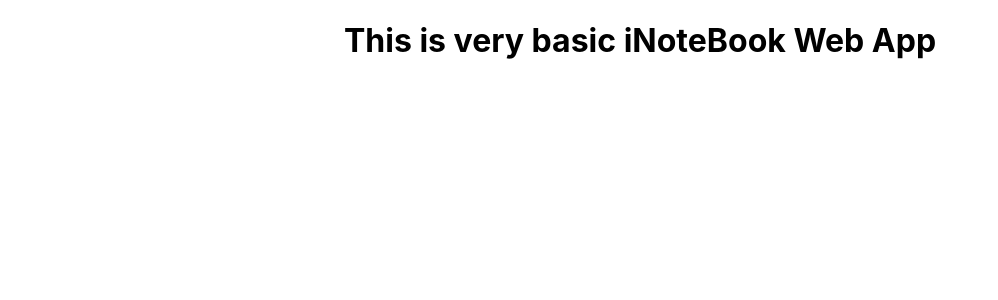
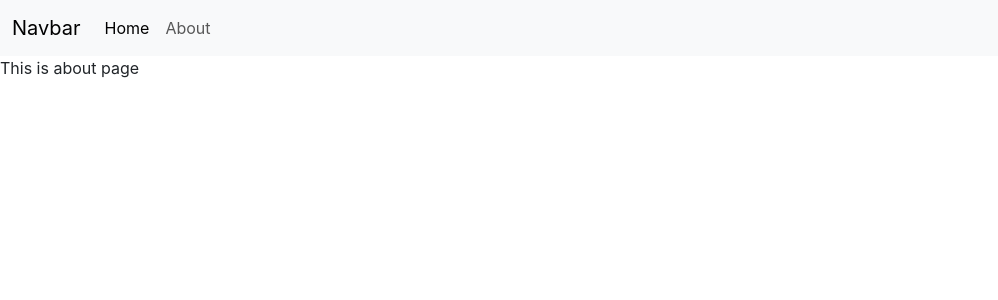
Before and after one commit to Manish201304/inotebook, a React (Create React App) app: page /about in a window 1280 px wide. Shown: the top 300 px of the page, without its empty margins (0-998 px from the left). Built offline with nearby package versions, Linux system fonts and the light colour scheme; the HTML template or start-up script is replaced by a standard one.

Commit message:
Creating Navbar and Routes

```diff
--- a/public/index.html
+++ b/public/index.html
@@ -10,34 +10,19 @@
       content="Web site created using create-react-app"
     />
     <link rel="apple-touch-icon" href="%PUBLIC_URL%/logo192.png" />
-    <!--
-      manifest.json provides metadata used when your web app is installed on a
-      user's mobile device or desktop. See https://developers.google.com/web/fundamentals/web-app-manifest/
-    -->
+
     <link rel="manifest" href="%PUBLIC_URL%/manifest.json" />
-    <!--
-      Notice the use of %PUBLIC_URL% in the tags above.
-      It will be replaced with the URL of the `public` folder during the build.
-      Only files inside the `public` folder can be referenced from the HTML.
+    <title>iNoteBook - Your notes are secure on cloud</title>
+    <link href="https://cdn.jsdelivr.net/npm/bootstrap@5.3.3/dist/css/bootstrap.min.css" rel="stylesheet" integrity="sha384-QWTKZyjpPEjISv5WaRU9OFeRpok6YctnYmDr5pNlyT2bRjXh0JMhjY6hW+ALEwIH" crossorigin="anonymous">
 
-      Unlike "/favicon.ico" or "favicon.ico", "%PUBLIC_URL%/favicon.ico" will
-      work correctly both with client-side routing and a non-root public URL.
-      Learn how to configure a non-root public URL by running `npm run build`.
-    -->
-    <title>React App</title>
   </head>
   <body>
     <noscript>You need to enable JavaScript to run this app.</noscript>
     <div id="root"></div>
-    <!--
-      This HTML file is a template.
-      If you open it directly in the browser, you will see an empty page.
-
-      You can add webfonts, meta tags, or analytics to this file.
-      The build step will place the bundled scripts into the <body> tag.
-
-      To begin the development, run `npm start` or `yarn start`.
-      To create a production bundle, use `npm run build` or `yarn build`.
-    -->
+    <script
+      src="https://cdn.jsdelivr.net/npm/bootstrap@5.3.3/dist/js/bootstrap.bundle.min.js"
+      integrity="sha384-YvpcrYf0tY3lHB60NNkmXc5s9fDVZLESaAA55NDzOxhy9GkcIdslK1eN7N6jIeHz"
+      crossorigin="anonymous"
+    ></script>
   </body>
 </html>
--- a/src/App.js
+++ b/src/App.js
@@ -1,10 +1,21 @@
 import './App.css';
+import About from './Components/About';
+import Home from './Components/Home';
+import Navbar from './Components/Navbar';
+import { BrowserRouter as Router, Routes, Route } from "react-router-dom";
 
 function App() {
   return (
-    <div className="App">
-     <h1>This is very basic iNoteBook Web App</h1>
-    </div>
+    <Router>
+      <div>
+        <Navbar />
+        <Routes>
+          <Route exact path="/" element={<Home />} />
+          <Route exact path="/about"element={<About />} />
+          {/* <Route path="/user" element={<About />} /> */}
+        </Routes>
+      </div>
+    </Router>
   );
 }
 
--- /dev/null
+++ b/src/Components/About.js
@@ -0,0 +1,11 @@
+import React from 'react'
+
+const About = () => {
+  return (
+    <div>
+       This is about page
+    </div>
+  )
+}
+
+export default About
--- /dev/null
+++ b/src/Components/Home.js
@@ -0,0 +1,11 @@
+import React from 'react'
+
+const Home = () => {
+  return (
+    <div>
+      This is home page
+    </div>
+  )
+}
+
+export default Home
--- /dev/null
+++ b/src/Components/Navbar.js
@@ -0,0 +1,27 @@
+import React from 'react';
+import { Link } from "react-router-dom";
+
+const Navbar = () => {
+    return (
+        <nav className="navbar navbar-expand-lg bg-body-tertiary">
+            <div className="container-fluid">
+                <Link className="navbar-brand" to="/">Navbar</Link>
+                <button className="navbar-toggler" type="button" data-bs-toggle="collapse" data-bs-target="#navbarSupportedContent" aria-controls="navbarSupportedContent" aria-expanded="false" aria-label="Toggle navigation">
+                    <span className="navbar-toggler-icon"></span>
+                </button>
+                <div className="collapse navbar-collapse" id="navbarSupportedContent">
+                    <ul className="navbar-nav me-auto mb-2 mb-lg-0">
+                        <li className="nav-item">
+                            <Link className="nav-link active" aria-current="page" to="/">Home</Link>
+                        </li>
+                        <li className="nav-item">
+                            <Link className="nav-link" to="/about">About</Link>
+                        </li>
+                    </ul>
+                </div>
+            </div>
+        </nav>
+    )
+}
+
+export default Navbar;
```
